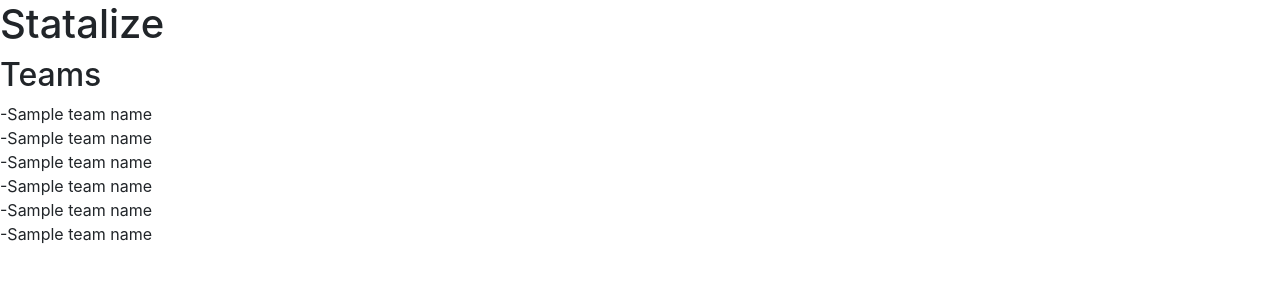
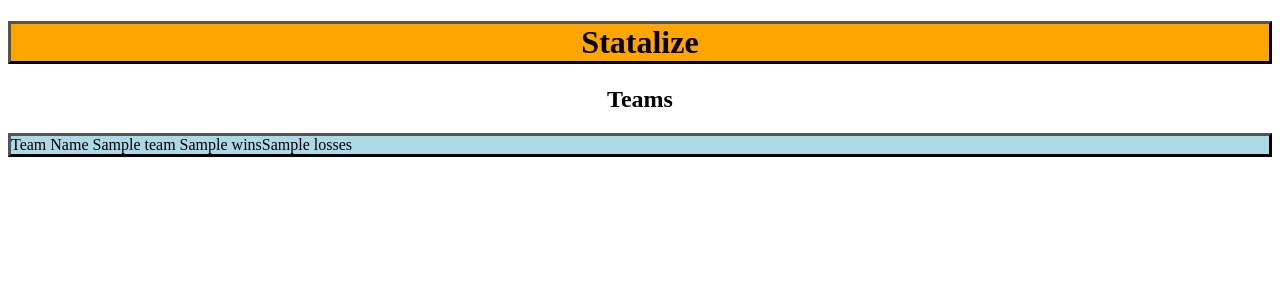
Before and after one commit to sfitz3215/statalize, a Django app: template templates/statalize/home.html in a window 1280 px wide. Shown: the top 300 px of the page. Run offline with Django 5.2, Linux system fonts and the light colour scheme; data comes from the database, SQL or seed files in the repository; both versions use the stored data as it was after the commit; tables that the repository leaves empty hold one stand-in row (values such as "Sample post"); the template is opened without the code that fills it: values that come from a table or form of the project are taken from there, most other values are stand-ins (such as "Sample title", 1, 10 or a date in 2020); parts of the project's set-up code (start-up, migrations or seed data) failed here and were passed over; some libraries are stand-ins or nearby versions.

Commit message:
Issues editing the DB

```diff
--- a/Statilize/settings.py
+++ b/Statilize/settings.py
@@ -9,7 +9,7 @@ https://docs.djangoproject.com/en/5.1/topics/settings/
 For the full list of settings and their values, see
 https://docs.djangoproject.com/en/5.1/ref/settings/
 """
-
+import os
 from pathlib import Path
 
 # Build paths inside the project like this: BASE_DIR / 'subdir'.
@@ -55,7 +55,7 @@ ROOT_URLCONF = 'Statilize.urls'
 TEMPLATES = [
     {
         'BACKEND': 'django.template.backends.django.DjangoTemplates',
-        'DIRS': [],
+        'DIRS': [os.path.join(BASE_DIR, "templates")],
         'APP_DIRS': True,
         'OPTIONS': {
             'context_processors': [
--- a/Statilize/urls.py
+++ b/Statilize/urls.py
@@ -16,6 +16,10 @@ Including another URLconf
 """
 from django.contrib import admin
 from django.urls import path
+from statalize_app.views import display_home, add_team
+
 urlpatterns = [
     path('admin/', admin.site.urls),
+    path('', display_home, name = 'home'),
+    path('add_team', add_team, name= 'add_team')
 ]
--- a/statalize_app/admin.py
+++ b/statalize_app/admin.py
@@ -1,4 +1,8 @@
 from django.contrib import admin
 from.models import team
+from .models import player
+from .models import coach
 
-admin.site.register(team)
+admin.site.register(team),
+admin.site.register(player)
+admin.site.register(coach)
--- a/statalize_app/models.py
+++ b/statalize_app/models.py
@@ -1,6 +1,9 @@
+from enum import unique
 from tkinter.constants import CASCADE
 
 from django.db import models
+from django.db.models import CharField
+import uuid
 
 fr= 'freshman'
 so= 'sophmore'
@@ -8,6 +11,7 @@ jr= 'junior'
 sn= 'senior'
 
 class team (models.Model):
+    id = models.UUIDField(primary_key=True, default=uuid.uuid4, editable=False)
     team_name = models.CharField(max_length=20)
     wins = models.PositiveIntegerField()
     losses = models.PositiveIntegerField()
@@ -16,15 +20,21 @@ class team (models.Model):
         return (self.team_name + " " + self.wins + " " + self.losses)
 
 class player (models.Model):
+    id = models.UUIDField(primary_key=True, default=uuid.uuid4, editable=False)
     player = models.ForeignKey(team, on_delete=models.CASCADE)
     player_name = models.CharField(max_length=50)
     player_age = models.PositiveIntegerField()
     player_year = models.Choices(fr, so, jr, sn)
+    player_height = models.CharField(max_length= 4)
+    player_weight = models.CharField(max_length= 3)
+
 
     def _str_(self):
         return (self.player_name + " " + self.player_age + " " + self.player_year)
+
 class coach (models.Model):
     coach = models.ForeignKey(team, on_delete=models.CASCADE)
+    id = models.UUIDField(primary_key=True, default=uuid.uuid4, editable=False)
     coach_name = models.CharField(max_length = 50)
     coach_year = models.PositiveIntegerField()
 
--- a/templates/statalize/home.html
+++ b/templates/statalize/home.html
@@ -5,8 +5,22 @@
      <title>
         Statilize
     </title>
-    <link rel="stylesheet" href="https://stackpath.bootstrapcdn.com/bootstrap/4.3.1/css/bootstrap.min.css"  rel="stylesheet" />
   </head>
+<style>
+    h1{
+   border: 3px outset black;
+   background-color: orange;
+   text-align: center;
+   }
+    h2{
+    text-align: center;
+    }
+    div {
+    border: 3px outset black;
+    background-color:lightblue;
+    }
+</style>
+
   <body>
 <h1>
     Statalize
@@ -14,9 +28,12 @@
   <h2>
       Teams
   </h2>
-  {% for teams in teams %}
-  -{{team_name}}<br>
+<div>
+    Team Name
+  {% for team in statalize_app.models %}
+  {{team.team_name}} {{team.wins}}{{team.losses}}<br>
   {% endfor %}
+  </div>
   </body>
 
 </html>
```
Also changed, not shown: statalize_app/forms.py (added, +7 -0 lines), statalize_app/views.py (+11 -2 lines), templates/statalize/add_team.html (added, +14 -0 lines), db.sqlite3.
